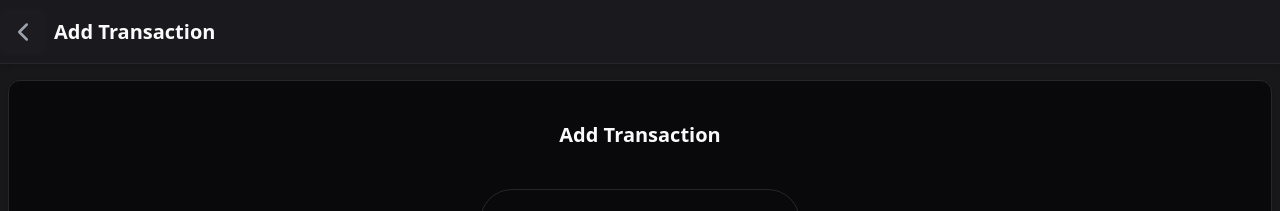
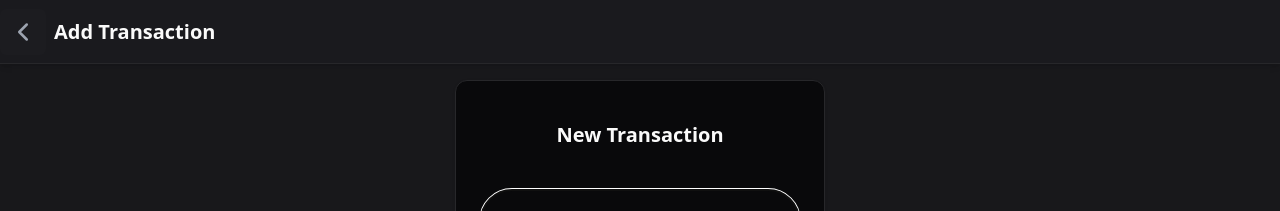
Before and after one commit to jainprashul/expense-tracker, a React (Vite) app: page /transaction/add in a window 1280 px wide. Shown: the top 211 px of the page. Built offline with nearby package versions, Linux system fonts and the light colour scheme; no server answers; the database is empty.

Commit message:
enhance Home and TransactionForm components with improved layout, navigation buttons, and auto-focus functionality

```diff
--- a/src/view/home/Home.tsx
+++ b/src/view/home/Home.tsx
@@ -2,7 +2,7 @@ import Loading from "@/components/shared/Loading"
 import MiniTransaction from "@/components/shared/MiniTransaction"
 import Page from "@/components/shared/Page"
 import { Button } from "@/components/ui/button"
-import { Card, CardContent, CardDescription, CardFooter, CardHeader, CardTitle } from "@/components/ui/card"
+import { Card, CardContent, CardDescription, CardHeader, CardTitle } from "@/components/ui/card"
 import withAuth from "@/navigation/withAuth"
 import { transactionService } from "@/services/expenseService"
 import Transaction from "@/types/Transaction"
@@ -10,6 +10,7 @@ import React, { useEffect } from "react"
 import { useNavigate } from "react-router-dom"
 import { Chart } from "./Chart"
 import { TRANSACTION_ADD, TRANSACTIONS } from "@/navigation/route"
+import { ChartAreaIcon, PlusCircle } from "lucide-react"
 
 
 type Props = {}
@@ -35,23 +36,31 @@ const Home = (_: Props) => {
     <Page >
       <div className="p-4 w-full">
         <Chart />
+
+        <div className="mt-1 p-2 py-4">
+          <div className="flex justify-between *:flex-1 gap-2" >
+            <Button className="rounded-full" onClick={() => navigate(TRANSACTION_ADD)}> <PlusCircle/> Add Transaction</Button>
+            <Button className="rounded-full" onClick={() => navigate(TRANSACTIONS)}> <ChartAreaIcon /> Analytics</Button>
+          </div>
+        </div>
+
         <Card className="mt-1">
+          <div className="flex justify-between items-center ">
             <CardHeader>
               <CardTitle>Recent Transactions</CardTitle>
               <CardDescription>
                 Here are the recent transactions.
               </CardDescription>
             </CardHeader>
+            <Button className="mx-4" size={'sm'} onClick={() => navigate(TRANSACTIONS)}>View All</Button>
+
+          </div>
           <CardContent className="grid">
             {
               transactions.map((transaction) =>
                 <MiniTransaction key={transaction.id} transaction={transaction} />)
             }
           </CardContent>
-        <CardFooter className="space-x-2">
-          <Button onClick={() => navigate(TRANSACTIONS)}>View All</Button>
-          <Button onClick={() => navigate(TRANSACTION_ADD)}>Add Transaction</Button>
-        </CardFooter>
         </Card>
       </div>
     </Page>
--- a/src/view/transaction/TransactionForm.tsx
+++ b/src/view/transaction/TransactionForm.tsx
@@ -14,7 +14,7 @@ import Transaction from '@/types/Transaction'
 import { ToggleGroup } from '@radix-ui/react-toggle-group'
 import { LoaderIcon, MoveDownLeftIcon, MoveUpRightIcon, SquarePlus } from 'lucide-react'
 import moment from 'moment'
-import React from 'react'
+import React, { useEffect } from 'react'
 import { useNavigate } from 'react-router-dom'
 import { toast } from 'sonner'
 
@@ -85,14 +85,19 @@ const TransactionForm = ({
     }
   }
 
+  useEffect(() => {
+    // auto focus on the first input field
+    document.querySelector('input')?.focus()
+  }, [])
+
   return (
     <Page title={
       `${edit ? 'Edit' : 'Add'} Transaction`
     } goBack>
-      <form className="" onSubmit={handleSubmit}>
+      <form className="max-w-screen-sm mx-auto" onSubmit={handleSubmit}>
         <Card className='mt-4 mx-2'>
           <CardContent className='space-y-4'>
-        <h2 className="text-xl text-center font-semibold my-10">{edit ? 'Edit' : 'Add'} Transaction</h2>
+        <h2 className="text-xl text-center font-semibold my-10">{edit ? 'Update Existing' : 'New'} Transaction</h2>
 
         <div className="flex justify-center items-center flex-col gap-2">
           <input required className='bg-transparent border h-16 w-80 !text-2xl text-center rounded-full' type='text' inputMode='numeric' pattern='[0-9]*' name='amt' placeholder="Amount" defaultValue={amt} />
```
Lines whose indentation alone changed are shown as unchanged.
